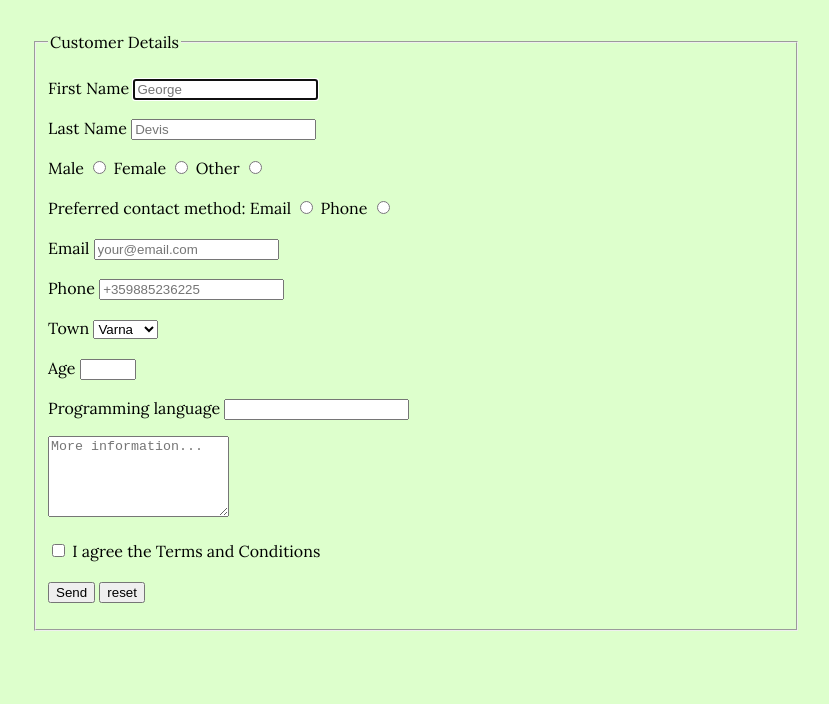
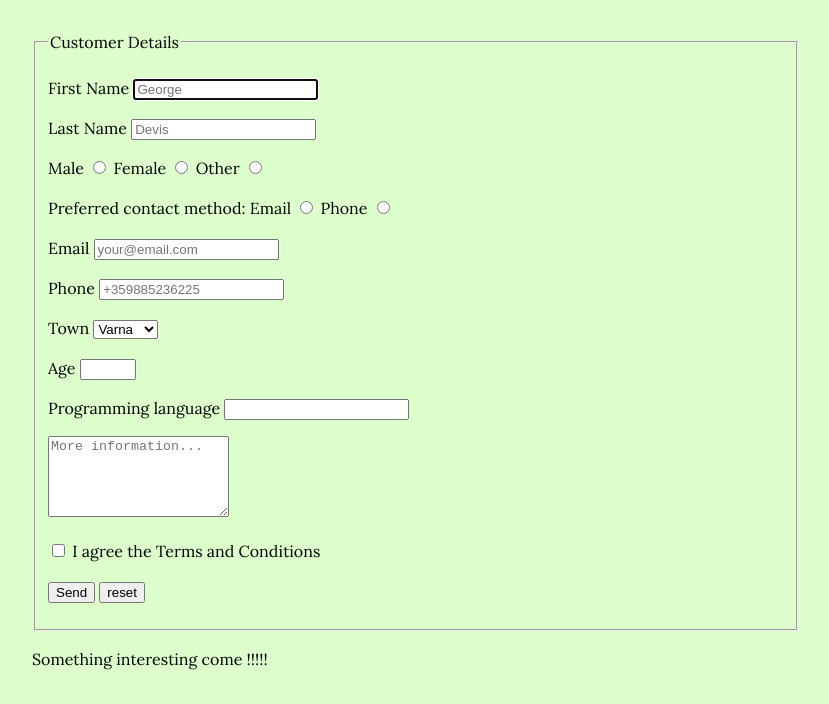
Before and after one commit to taskoff/HTML-CSS, a plain HTML site: page first_step/form/index.html in a window 1280 px wide. Shown: the part 96-800 px from the top of the page, without its empty margins (224-1053 px from the left). Drawn offline with Linux system fonts and the light colour scheme.

Commit message:
add something

```diff
--- a/first_step/form/index.html
+++ b/first_step/form/index.html
@@ -87,6 +87,9 @@
                 </p>
         </fieldset>
     </form>
+    <footer>
+        <p>Something interesting come !!!!!</p>
+    </footer>
 </article>
 
 </body>
```
